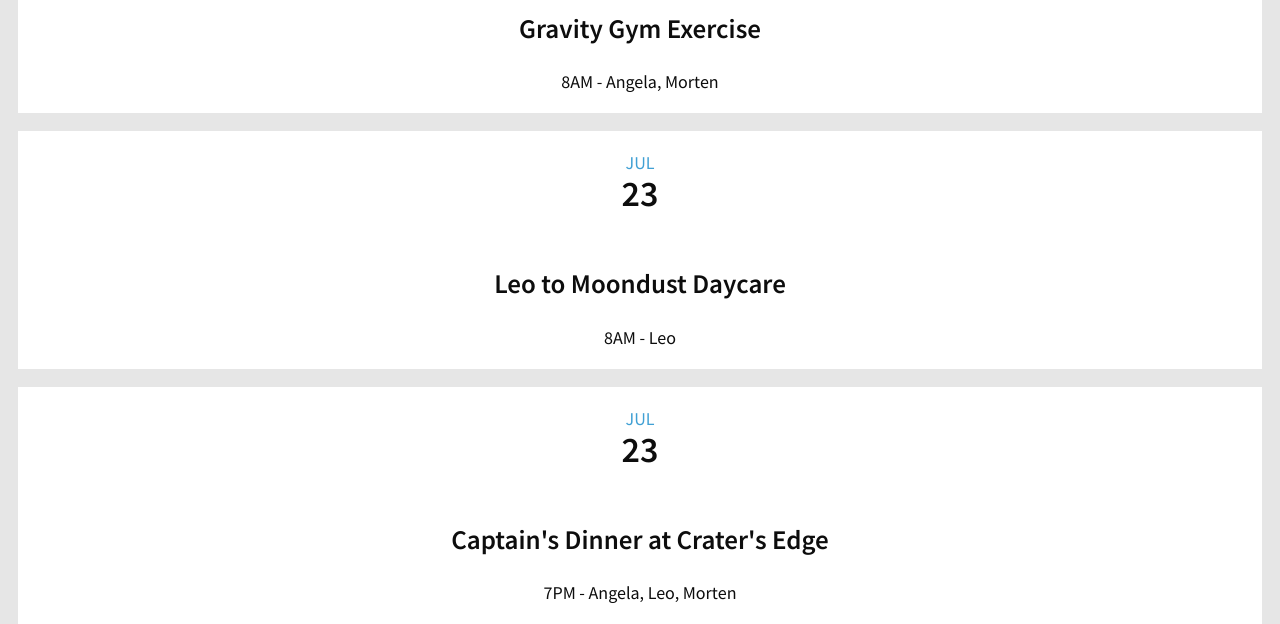
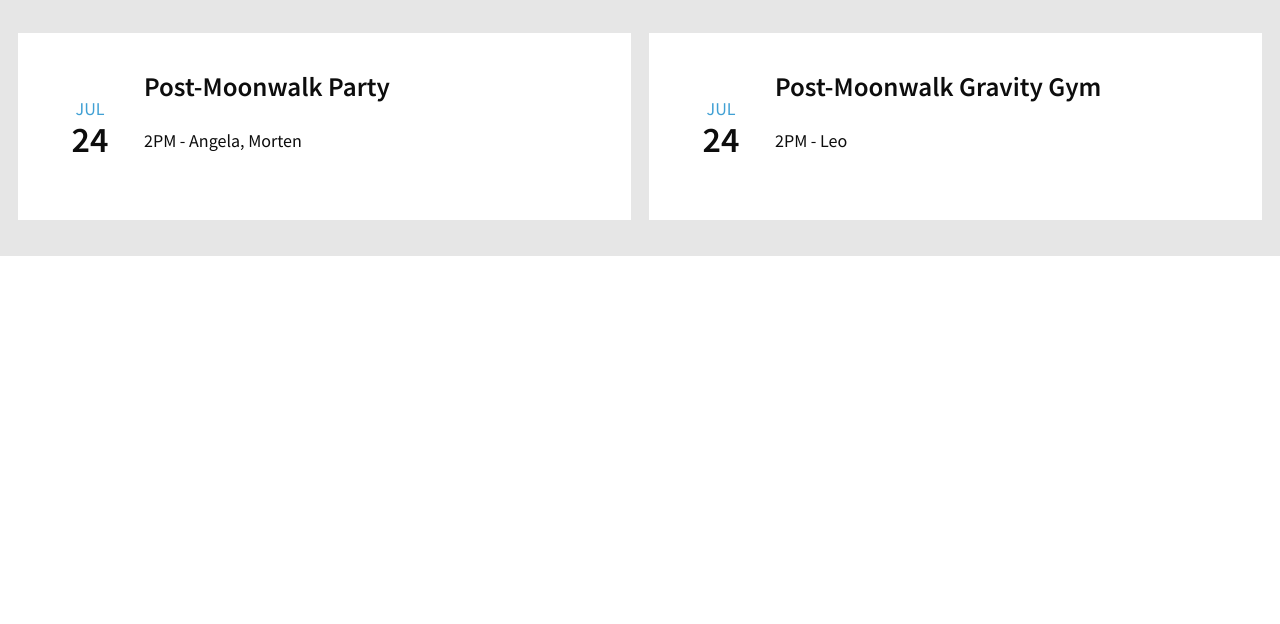
Before and after one commit to anshnagrath/grid-layout, a plain HTML site: page 05_02/index.html in a window 1280 px wide. Shown: the part 749-1373 px from the top of the page. After the commit the page ends 1005 px from the top, so only its background shows below. Drawn offline with Linux system fonts and the light colour scheme.

Commit message:
grid View

```diff
--- a/04_04/style-main.css
+++ b/04_04/style-main.css
@@ -290,5 +290,21 @@ CSS Grid layout for modern browsers:
 --------------------------------------------------------------*/
 
 @supports (grid-area: auto) {
+	@media screen and (min-width:600px){
+		.site{
+			max-width: none;
+		}
+	.main-area > *,.colophon{
+		display: grid;
+		grid-template-columns: 1fr repeat(2,minmax(auto,25em)) 1fr
+	}
+	.splash-content,.more-content,.buckets ul{
+		grid-column: 2/4;
+	}
+	.twin,.colophon aside{
+		grid-column: span 2
+	}
 
+
+	}
 }
--- a/05_02/style-main.css
+++ b/05_02/style-main.css
@@ -251,3 +251,41 @@ Cards:
 /*--------------------------------------------------------------
 Card grid:
 --------------------------------------------------------------*/
+@supports (grid-area:auto){
+@media screen and (min-width:50em) {
+.cards{
+	display: grid;
+	grid-template-columns: repeat(2,1fr);
+	grid-gap:1em;
+
+}
+
+
+.card a {
+	display: grid;
+	grid-template-columns: 6em auto;
+	grid-template-rows:1fr 1fr;
+	text-align:left;
+
+}
+.time {
+	grid-column: 1;
+	grid-row:1/3;
+	display: flex;
+	flex-direction:column;
+	align-items:center;
+	justify-content:center;
+}
+.card h2{
+	grid-row:1;
+	grid-column: 2;
+	align-self: flex-end;
+}
+.meta{
+	grid-column: 2;
+	grid-row:2;
+}
+
+
+}
+}
```
